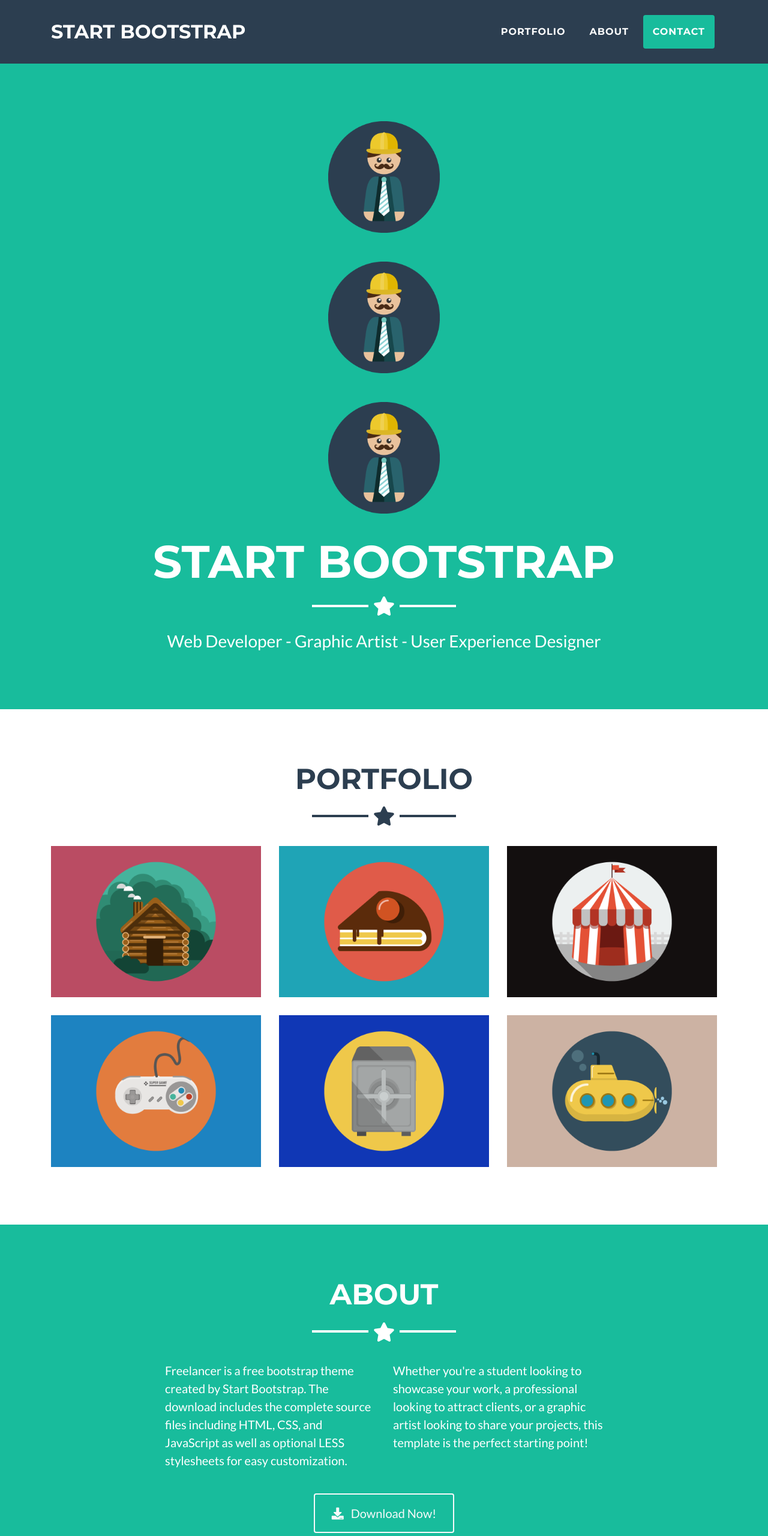
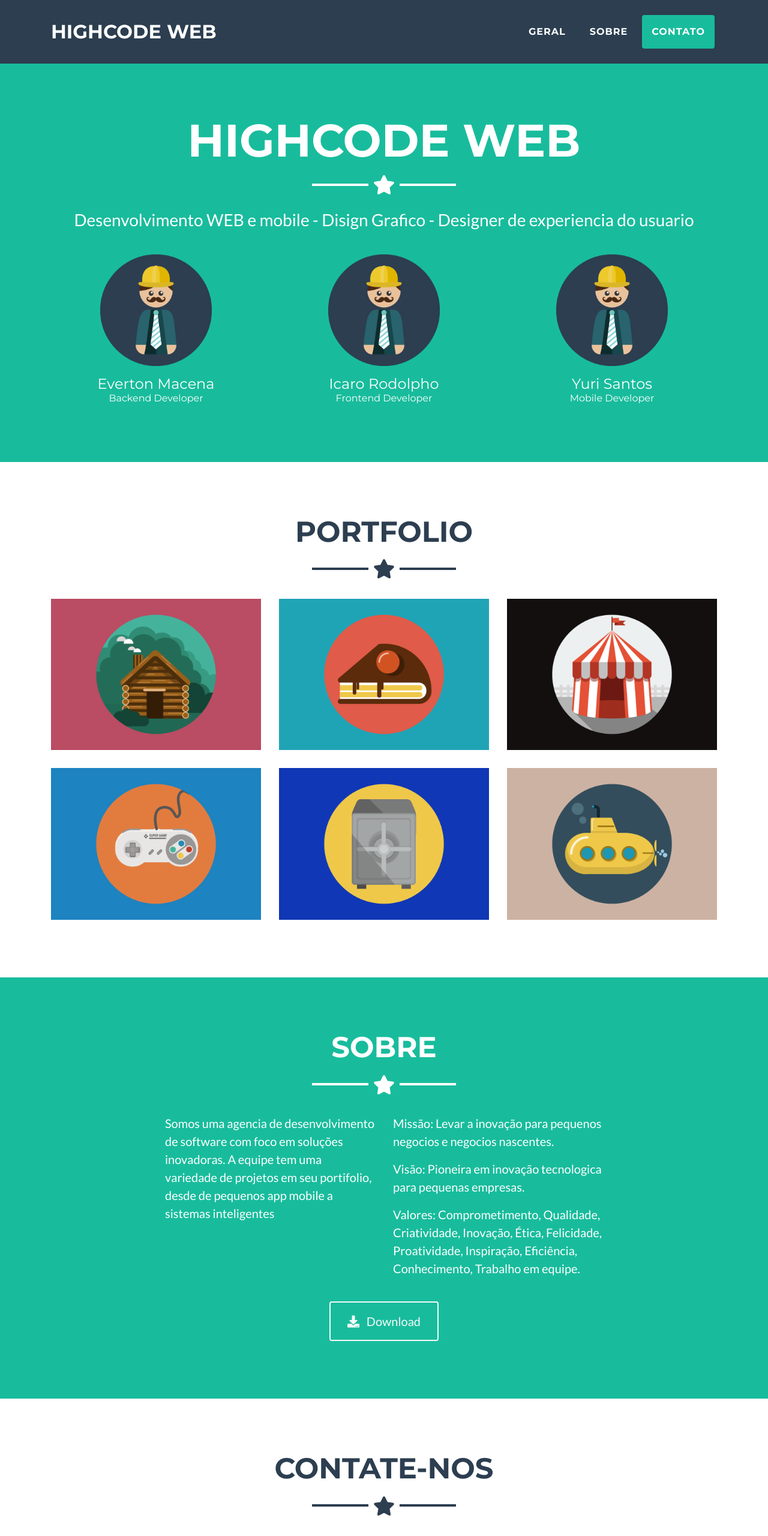
Before and after one commit to mytheagle/FPIN, a plain HTML site: page index.html in a window 1280 px wide. Shown: the top 2560 px of the page at 60% size. Drawn offline with Linux system fonts and the light colour scheme.

Commit message:
Criação inicial do template

```diff
--- a/index.html
+++ b/index.html
@@ -5,7 +5,7 @@
     <meta name="description" content="">
     <meta name="author" content="">
 
-    <title>Freelancer - Start Bootstrap Theme</title>
+    <title>HighCode - Agencia WEB developer</title>
 
     <!-- Bootstrap core CSS -->
     <link href="vendor/bootstrap/css/bootstrap.min.css" rel="stylesheet">
@@ -28,7 +28,7 @@
     <!-- Navigation -->
     <nav class="navbar navbar-expand-lg bg-secondary fixed-top text-uppercase" id="mainNav">
       <div class="container">
-        <a class="navbar-brand js-scroll-trigger" href="#page-top">Start Bootstrap</a>
+        <a class="navbar-brand js-scroll-trigger" href="#page-top">HighCode WEB</a>
         <button class="navbar-toggler navbar-toggler-right text-uppercase bg-primary text-white rounded" type="button" data-toggle="collapse" data-target="#navbarResponsive" aria-controls="navbarResponsive" aria-expanded="false" aria-label="Toggle navigation">
           Menu
           <i class="fas fa-bars"></i>
@@ -36,13 +36,13 @@
         <div class="collapse navbar-collapse" id="navbarResponsive">
           <ul class="navbar-nav ml-auto">
             <li class="nav-item mx-0 mx-lg-1">
-              <a class="nav-link py-3 px-0 px-lg-3 rounded js-scroll-trigger" href="#portfolio">Portfolio</a>
+              <a class="nav-link py-3 px-0 px-lg-3 rounded js-scroll-trigger" href="#portfolio">Geral</a>
             </li>
             <li class="nav-item mx-0 mx-lg-1">
-              <a class="nav-link py-3 px-0 px-lg-3 rounded js-scroll-trigger" href="#about">About</a>
+              <a class="nav-link py-3 px-0 px-lg-3 rounded js-scroll-trigger" href="#about">Sobre</a>
             </li>
             <li class="nav-item mx-0 mx-lg-1">
-              <a class="nav-link py-3 px-0 px-lg-3 rounded js-scroll-trigger" href="#contact">Contact</a>
+              <a class="nav-link py-3 px-0 px-lg-3 rounded js-scroll-trigger" href="#contact">Contato</a>
             </li>
           </ul>
         </div>
@@ -52,26 +52,41 @@
     <!-- Header -->
     <header class="masthead bg-primary text-white text-center">
       <div class="container">
-
-    	<img class="img-fluid mb-5 d-block mx-auto" src="img/profile.png" alt="" style="
+        <h1 class="text-uppercase mb-0">HighCode WEB</h1>
+        <hr class="star-light">
+        <h2 class="font-weight-light mb-0">Desenvolvimento WEB e mobile - Disign Grafico - Designer de experiencia do usuario </h2>
+        <div class="row">
+          <div onclick="openId()" class="col-sm">
+            <img class="img-fluid mb-3 d-block mx-auto" src="img/profile.png" alt="" style="
                 padding-right: 20px;
                 padding-left: 20px;
+                padding-top:40px;
                 width: 226px;
             ">
-    <img class="img-fluid mb-5 d-block mx-auto" src="img/profile.png" alt="" style="
+            <h4 class="font-weight-light mb-0">Everton Macena</h4>
+            <h6 class="font-weight-light mb-0">Backend Developer</h6>
+          </div>
+          <div onclick="openId()" class="col-sm">
+            <img class="img-fluid mb-3 d-block mx-auto" src="img/profile.png" alt="" style="
                 padding-right: 20px;
                 padding-left: 20px;
+                padding-top:40px;
                 width: 226px;
             ">
-    <img class="img-fluid mb-5 d-block mx-auto" src="img/profile.png" alt="" style="
+            <h4 class="font-weight-light mb-0">Icaro Rodolpho</h4>
+            <h6 class="font-weight-light mb-0">Frontend Developer</h6>
+          </div>
+          <div onclick="openId()" class="col-sm">
+            <img class="img-fluid mb-3 d-block mx-auto" src="img/profile.png" alt="" style="
                 padding-right: 20px;
                 padding-left: 20px;
+                padding-top:40px;
                 width: 226px;
             ">
-
-        <h1 class="text-uppercase mb-0">Start Bootstrap</h1>
-        <hr class="star-light">
-        <h2 class="font-weight-light mb-0">Web Developer - Graphic Artist - User Experience Designer</h2>
+            <h4 class="font-weight-light mb-0">Yuri Santos</h4>
+            <h6 class="font-weight-light mb-0">Mobile Developer</h6>
+          </div>
+        </div>
       </div>
     </header>
 
@@ -148,20 +163,22 @@
     <!-- About Section -->
     <section class="bg-primary text-white mb-0" id="about">
       <div class="container">
-        <h2 class="text-center text-uppercase text-white">About</h2>
+        <h2 class="text-center text-uppercase text-white">Sobre</h2>
         <hr class="star-light mb-5">
         <div class="row">
           <div class="col-lg-4 ml-auto">
-            <p class="lead">Freelancer is a free bootstrap theme created by Start Bootstrap. The download includes the complete source files including HTML, CSS, and JavaScript as well as optional LESS stylesheets for easy customization.</p>
+            <p class="lead">Somos uma agencia de desenvolvimento de software com foco em soluções inovadoras. A equipe tem uma variedade de projetos em seu portifolio, desde de pequenos app mobile a sistemas inteligentes</p>
           </div>
           <div class="col-lg-4 mr-auto">
-            <p class="lead">Whether you're a student looking to showcase your work, a professional looking to attract clients, or a graphic artist looking to share your projects, this template is the perfect starting point!</p>
+            <p class="lead">Missão: Levar a inovação para pequenos negocios e negocios nascentes.</p>
+            <p class="lead">Visão: Pioneira em inovação tecnologica para pequenas empresas.</p>
+            <p class="lead">Valores: Comprometimento, Qualidade, Criatividade, Inovação, Ética, Felicidade, Proatividade, Inspiração, Eficiência, Conhecimento, Trabalho em equipe.</p>
           </div>
         </div>
         <div class="text-center mt-4">
           <a class="btn btn-xl btn-outline-light" href="#">
             <i class="fas fa-download mr-2"></i>
-            Download Now!
+            Download
           </a>
         </div>
       </div>
@@ -170,7 +187,7 @@
     <!-- Contact Section -->
     <section id="contact">
       <div class="container">
-        <h2 class="text-center text-uppercase text-secondary mb-0">Contact Me</h2>
+        <h2 class="text-center text-uppercase text-secondary mb-0">Contate-nos</h2>
         <hr class="star-dark mb-5">
         <div class="row">
           <div class="col-lg-8 mx-auto">
@@ -179,36 +196,36 @@
             <form name="sentMessage" id="contactForm" novalidate="novalidate">
               <div class="control-group">
                 <div class="form-group floating-label-form-group controls mb-0 pb-2">
-                  <label>Name</label>
-                  <input class="form-control" id="name" type="text" placeholder="Name" required="required" data-validation-required-message="Please enter your name.">
+                  <label>Nome</label>
+                  <input class="form-control" id="name" type="text" placeholder="Nome" required="required" data-validation-required-message="Por favor digite seu nome">
                   <p class="help-block text-danger"></p>
                 </div>
               </div>
               <div class="control-group">
                 <div class="form-group floating-label-form-group controls mb-0 pb-2">
-                  <label>Email Address</label>
-                  <input class="form-control" id="email" type="email" placeholder="Email Address" required="required" data-validation-required-message="Please enter your email address.">
+                  <label>Email</label>
+                  <input class="form-control" id="email" type="email" placeholder="Email" required="required" data-validation-required-message="Por favor digite seu email">
                   <p class="help-block text-danger"></p>
                 </div>
               </div>
               <div class="control-group">
                 <div class="form-group floating-label-form-group controls mb-0 pb-2">
-                  <label>Phone Number</label>
-                  <input class="form-control" id="phone" type="tel" placeholder="Phone Number" required="required" data-validation-required-message="Please enter your phone number.">
+                  <label>Celular</label>
+                  <input class="form-control" id="phone" type="tel" placeholder="Celular" required="required" data-validation-required-message="Por favor digite seu numero de Celular">
                   <p class="help-block text-danger"></p>
                 </div>
               </div>
               <div class="control-group">
                 <div class="form-group floating-label-form-group controls mb-0 pb-2">
-                  <label>Message</label>
-                  <textarea class="form-control" id="message" rows="5" placeholder="Message" required="required" data-validation-required-message="Please enter a message."></textarea>
+                  <label>Descrição do projeto</label>
+                  <textarea class="form-control" id="message" rows="5" placeholder="Descrição do projeto" required="required" data-validation-required-message="Por favor descreva seu projeto em detalhes"></textarea>
                   <p class="help-block text-danger"></p>
                 </div>
               </div>
               <br>
               <div id="success"></div>
               <div class="form-group">
-                <button type="submit" class="btn btn-primary btn-xl" id="sendMessageButton">Send</button>
+                <button type="submit" class="btn btn-primary btn-xl" id="sendMessageButton">Enviar</button>
               </div>
             </form>
           </div>
```
Lines whose indentation alone changed are shown as unchanged.
